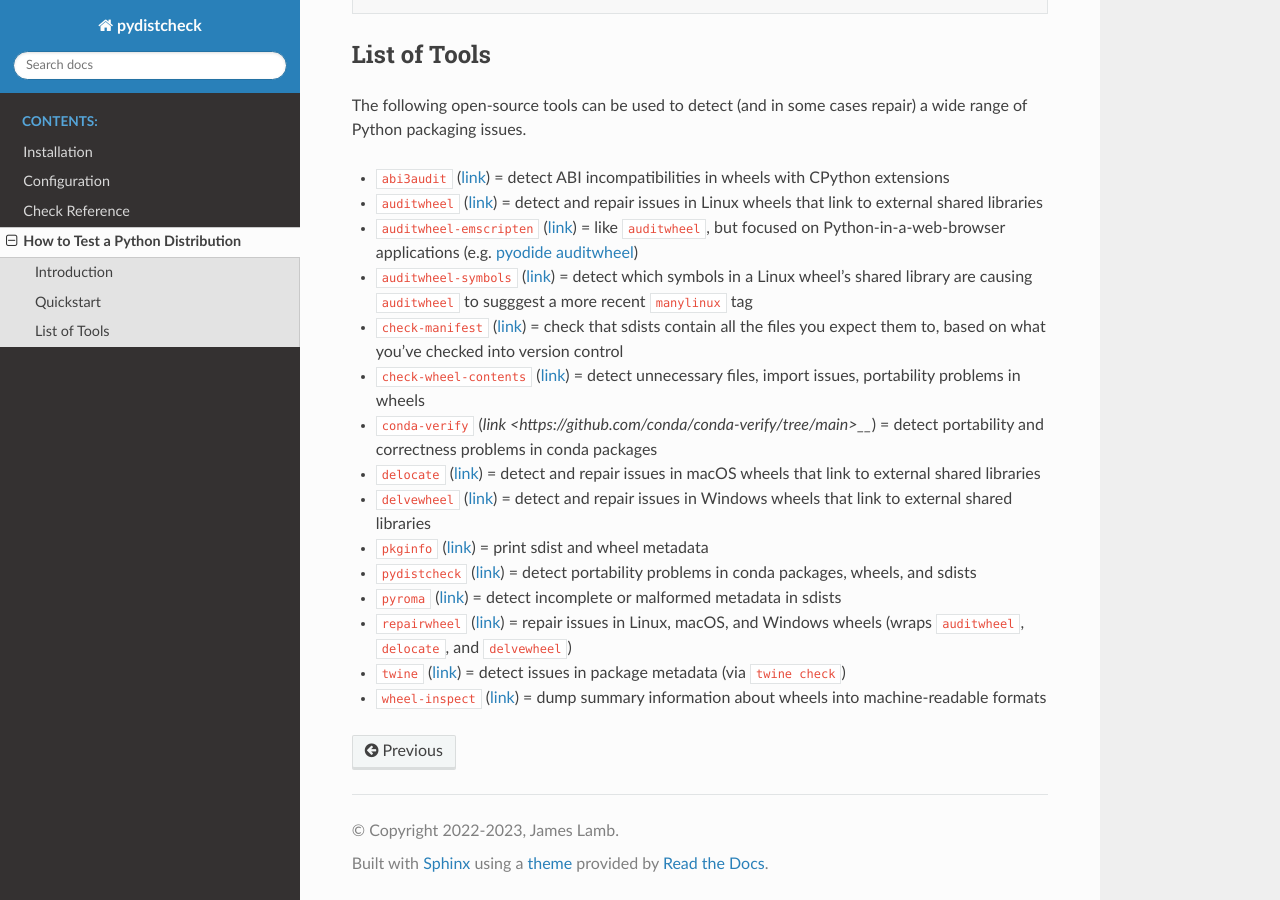
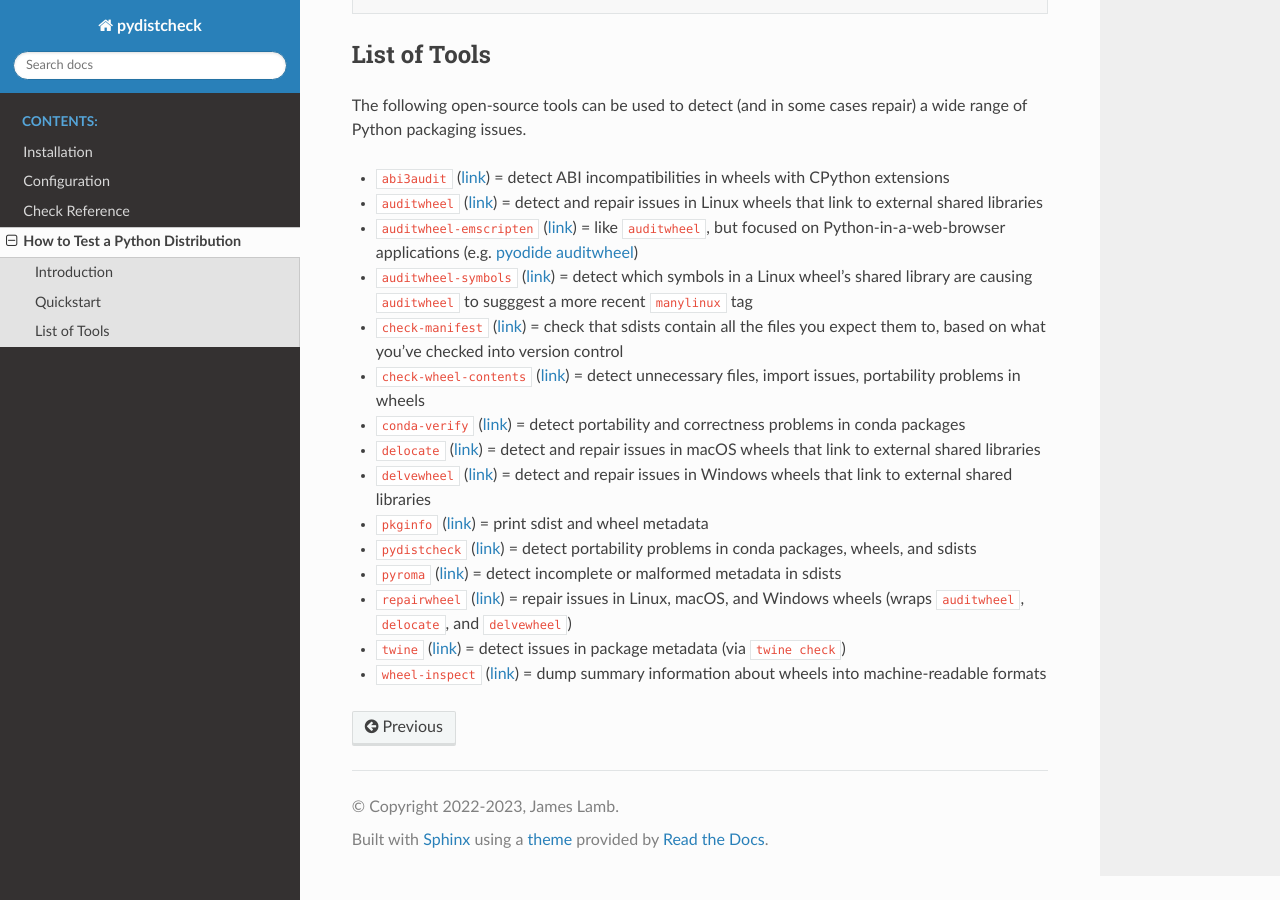
Before and after one commit to jameslamb/pydistcheck, a Sphinx documentation site: the page built from docs/how-to-test-a-python-distribution.rst, in a window 1280 px wide and 900 px high, scrolled down 1507 px. Built offline with Sphinx 7.4.7 and the Read the Docs theme 2.0.0, drawn with Linux system fonts in a browser that asks for light colours.

Commit message:
[docs] fix formatting of conda-verify link (#238)

```diff
--- a/docs/how-to-test-a-python-distribution.rst
+++ b/docs/how-to-test-a-python-distribution.rst
@@ -74,7 +74,7 @@ The following open-source tools can be used to detect (and in some cases repair)
 * ``auditwheel-symbols`` (`link <https://github.com/messense/auditwheel-symbols>`__) = detect which symbols in a Linux wheel's shared library are causing ``auditwheel`` to sugggest a more recent ``manylinux`` tag
 * ``check-manifest`` (`link <https://github.com/mgedmin/check-manifest>`__) = check that sdists contain all the files you expect them to, based on what you've checked into version control
 * ``check-wheel-contents`` (`link <https://github.com/jwodder/check-wheel-contents>`__) = detect unnecessary files, import issues, portability problems in wheels
-* ``conda-verify`` (`link <https://github.com/conda/conda-verify/tree/main>__`) = detect portability and correctness problems in conda packages
+* ``conda-verify`` (`link <https://github.com/conda/conda-verify/tree/main>`__) = detect portability and correctness problems in conda packages
 * ``delocate`` (`link <https://github.com/matthew-brett/delocate>`__) = detect and repair issues in macOS wheels that link to external shared libraries
 * ``delvewheel`` (`link <https://github.com/adang1345/delvewheel>`__) = detect and repair issues in Windows wheels that link to external shared libraries
 * ``pkginfo`` (`link <https://pythonhosted.org/pkginfo>`__) = print sdist and wheel metadata
```
